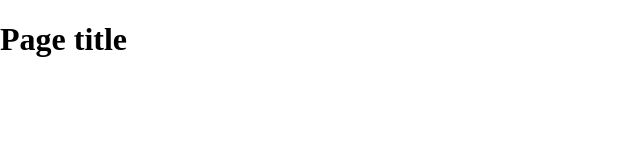
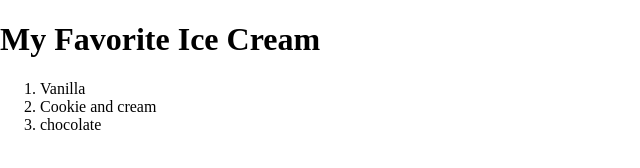
Before and after one commit to Zmiranda620/github-basics-1, a plain HTML site: page index.html in a window 1280 px wide. Shown: the whole page, without its empty margins (0-640 px from the left). Drawn offline with nearby package versions, Linux system fonts and the light colour scheme.

Commit message:
HTML update
Updated the head and put order list and list items for favorite ice
cream flavors.

```diff
--- a/index.html
+++ b/index.html
@@ -2,7 +2,10 @@
 <!--[if lt IE 7]>      <html class="no-js lt-ie9 lt-ie8 lt-ie7"> <![endif]-->
 <!--[if IE 7]>         <html class="no-js lt-ie9 lt-ie8"> <![endif]-->
 <!--[if IE 8]>         <html class="no-js lt-ie9"> <![endif]-->
-<!--[if gt IE 8]><!--> <html class="no-js"> <!--<![endif]-->
+<!--[if gt IE 8]><!-->
+<html class="no-js">
+<!--<![endif]-->
+
 <head>
   <meta charset="utf-8">
   <meta http-equiv="X-UA-Compatible" content="IE=edge,chrome=1">
@@ -12,9 +15,15 @@
   <link rel="stylesheet" href="_css/main.css">
   <script src="_scripts/modernizr-custom.js"></script>
 </head>
+
 <body>
   <header>
-	<h1>Page title</h1>
+    <h1>My Favorite Ice Cream</h1>
+    <ol>
+      <li>Vanilla</li>
+      <li>Cookie and cream</li>
+      <li>chocolate</li>
+    </ol>
   </header>
   <nav id="pageNav">
   </nav>
@@ -24,8 +33,7 @@
   </footer>
   <script>
     //use the modernizr load to load up external scripts. This will load the scripts asynchronously, but the order listed matters. Although it will load all scripts in parallel, it will execute them in the order listed
-Modernizr.load([
-{
+    Modernizr.load([{
         load: [
           //for local testing, for distribution remove the protocol and let Google resolve
           'http://ajax.googleapis.com/ajax/libs/jquery/1.10.1/jquery.min.js',
@@ -35,11 +43,12 @@ Modernizr.load([
       },
       {
         // test for media query support, if not load respond.js
-    test : Modernizr.mq('only all'),
+        test: Modernizr.mq('only all'),
         // If not, load the respond.js file
-    nope : 'js/respond.min.js'
+        nope: 'js/respond.min.js'
       }
     ]);
   </script>
 </body>
+
 </html>
```
Lines whose indentation alone changed are shown as unchanged.
